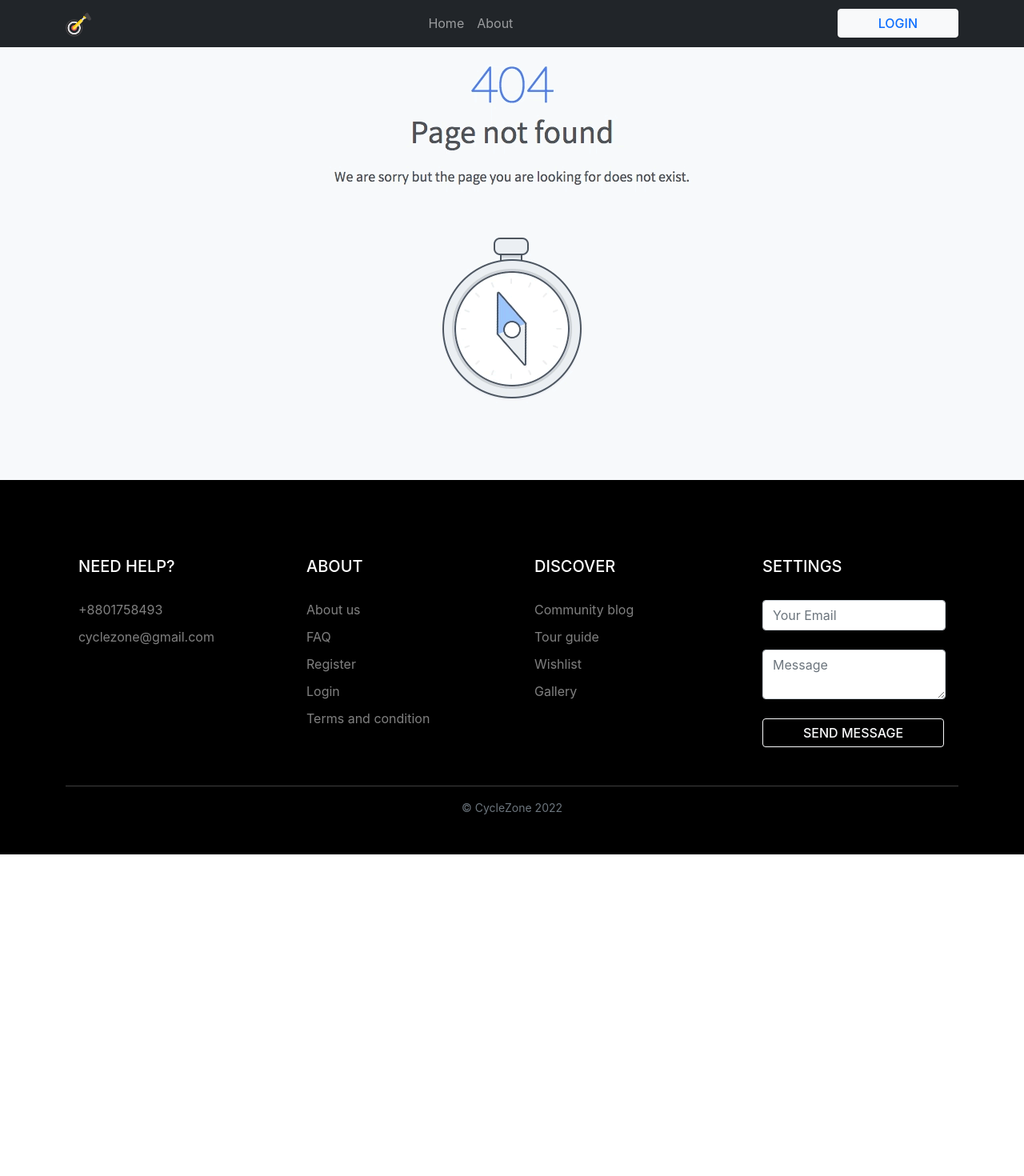
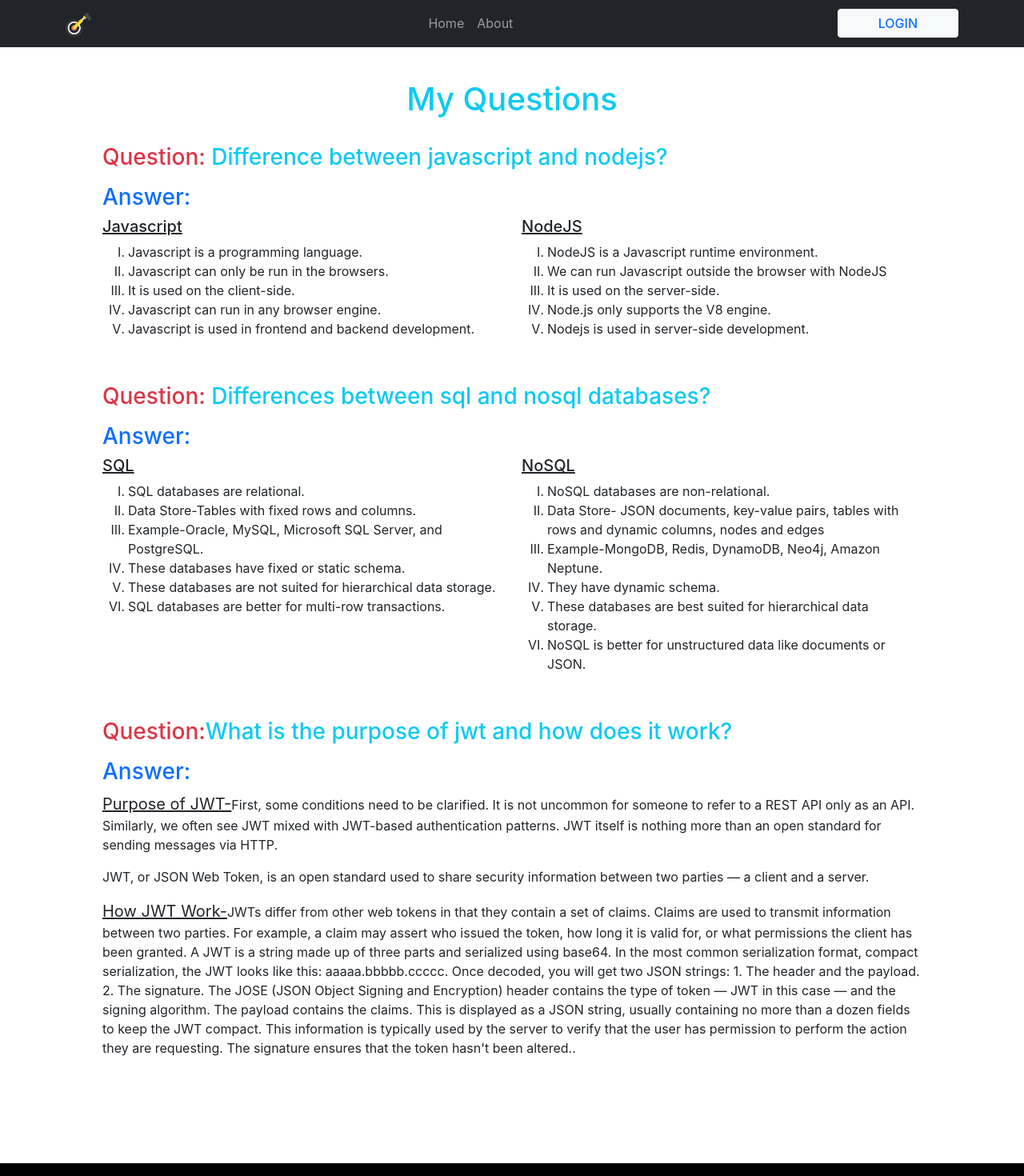
Before and after one commit to Ahsanul-kabir/cycle-zone-client, a React (Create React App) app: page /blogs in a window 1280 px wide. Shown: the top 1470 px of the page at 80% size. Before the commit the page ends 1068 px from the top, so only its background shows below. Built offline with nearby package versions, Linux system fonts and the light colour scheme; no server answers; the HTML template or start-up script is replaced by a standard one; a web font is replaced by a local one.

Commit message:
my blog added

```diff
--- a/src/App.js
+++ b/src/App.js
@@ -1,5 +1,6 @@
 import { Route, Routes } from 'react-router-dom';
 import AddItem from './Pages/AddItem/AddItem';
+import Blogs from './Pages/Blogs/Blogs';
 import Home from './Pages/Home/Home/Home';
 import Inventory from './Pages/Inventory/Inventory';
 import Login from './Pages/Login/Login/Login';
@@ -46,6 +47,7 @@ function App() {
           </RequireAuth>
         }
         />
+        <Route path="/blogs" element={<Blogs />} />
         <Route path="*" element={<NotFound />} />
       </Routes>
       <Footer />
--- /dev/null
+++ b/src/Pages/Blogs/Blogs.js
@@ -0,0 +1,92 @@
+import React from 'react';
+
+const Blogs = () => {
+    return (
+        <div className='container' style={{ padding: '100px 50px' }}>
+            <h1 className='text-center text-info'>My Questions</h1>
+            <div className='p-2 my-2'>
+                <h3 className='text-info my-3'><span className='fs-3 text-danger'>Question:</span> Difference between javascript and nodejs?</h3>
+                <h3 className='text-primary mb-2'>Answer: </h3>
+                <div className='row '>
+
+                    <div className='col-md-6 '>
+                        <h5><u>Javascript</u></h5>
+                        <ol type="I">
+                            <li>Javascript is a programming language.</li>
+                            <li>Javascript can only be run in the browsers.</li>
+                            <li>It is used on the client-side.</li>
+                            <li>Javascript can run in any browser engine.</li>
+                            <li>Javascript is used in frontend and backend development.</li>
+                        </ol>
+                    </div>
+                    <div className='col-md-6 '>
+                        <h5><u>NodeJS</u></h5>
+                        <ol type="I">
+                            <li>NodeJS is a Javascript runtime environment.</li>
+                            <li>We can run Javascript outside the browser with  NodeJS</li>
+                            <li>It is used on the server-side.</li>
+                            <li>Node.js only supports the V8 engine.</li>
+                            <li>Nodejs is used in server-side development.</li>
+                        </ol>
+                    </div>
+                </div>
+            </div>
+            {/* Question 2 */}
+            <div className='p-2 my-2'>
+                <h3 className='text-info my-3'><span className='fs-3 text-danger'>Question:</span> Differences between sql and nosql databases?</h3>
+                <h3 className='text-primary mb-2'>Answer: </h3>
+                <div className='row '>
+
+                    <div className='col-md-6 '>
+                        <h5><u>SQL</u></h5>
+                        <ol type="I">
+                            <li>SQL databases are relational.</li>
+                            <li>Data Store-Tables with fixed rows and columns.</li>
+                            <li>Example-Oracle, MySQL, Microsoft SQL Server, and PostgreSQL.</li>
+                            <li>These databases have fixed or static schema.</li>
+                            <li>These databases are not suited for hierarchical data storage.</li>
+                            <li>SQL databases are better for multi-row transactions.</li>
+                        </ol>
+                    </div>
+                    <div className='col-md-6 '>
+                        <h5><u>NoSQL</u></h5>
+                        <ol type="I">
+                            <li>NoSQL databases are non-relational.</li>
+                            <li>Data Store- JSON documents, key-value pairs, tables with rows and dynamic columns, nodes and edges</li>
+                            <li>Example-MongoDB, Redis, DynamoDB, Neo4j, Amazon Neptune.</li>
+                            <li>They have dynamic schema.</li>
+                            <li>These databases are best suited for hierarchical data storage.</li>
+                            <li>NoSQL is better for unstructured data like documents or JSON.</li>
+                        </ol>
+                    </div>
+                </div>
+            </div>
+
+            {/* Question 3 */}
+            <div className='p-2 my-2'>
+                <h3 className='text-info my-3'><span className='fs-3 text-danger'>Question:</span>What is the purpose of jwt and how does it work?</h3>
+                <h3 className='text-primary mb-2'>Answer: </h3>
+                <p>
+                    <span className='fs-5 '><u>Purpose of JWT-</u></span>
+                    First, some conditions need to be clarified. It is not uncommon for someone to refer to a REST API only as an API. Similarly, we often see JWT mixed with JWT-based authentication patterns. JWT itself is nothing more than an open standard for sending messages via HTTP.
+                </p>
+                <p>JWT, or JSON Web Token, is an open standard used to share security information between two parties — a client and a server.</p>
+                <p>
+                    <span className='fs-5 '><u>How JWT Work-</u></span>
+                    JWTs differ from other web tokens in that they contain a set of claims. Claims are used to transmit information between two parties. For example, a claim may assert who issued the token, how long it is valid for, or what permissions the client has been granted.
+
+                    A JWT is a string made up of three parts and serialized using base64. In the most common serialization format, compact serialization, the JWT looks like this: aaaaa.bbbbb.ccccc.
+
+                    Once decoded, you will get two JSON strings:
+                    1. The header and the payload.
+                    2. The signature.
+                    The JOSE (JSON Object Signing and Encryption) header contains the type of token — JWT in this case — and the signing algorithm.
+                    The payload contains the claims. This is displayed as a JSON string, usually containing no more than a dozen fields to keep the JWT compact. This information is typically used by the server to verify that the user has permission to perform the action they are requesting.
+                    The signature ensures that the token hasn't been altered..
+                </p>
+            </div>
+        </div>
+    );
+};
+
+export default Blogs;
```
